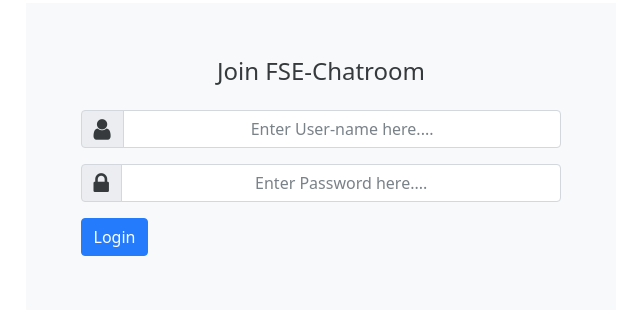
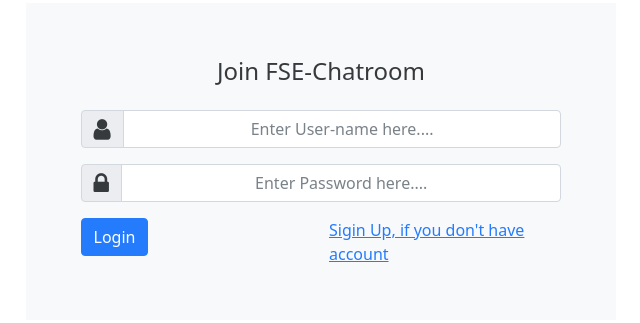
Before and after one commit to pattyish/Simple-Chatroom, a plain HTML site: page front-end/index.html in a window 1280 px wide. Shown: the part 125-448 px from the top of the page, without its empty margins (319-959 px from the left). Drawn offline with nearby package versions, Linux system fonts and the light colour scheme.

Commit message:
fixing bug

```diff
--- a/front-end/index.html
+++ b/front-end/index.html
@@ -24,7 +24,7 @@
     <div class="container" style="padding: 10%;">
         <div class=" col-md-8 offset-md-2 login-form  align-self-center " style="padding: 5%;">
             <div class="col align-self-center" style="padding: 2%;">
-                <form class="row row-cols-lg-auto g-3">
+                <div class="row row-cols-lg-auto g-3">
                     <div class="col-12 text-center">
                         <h4>Join FSE-Chatroom</h4>
                     </div>
@@ -37,17 +37,20 @@
                         </div>
                     </div>
                     <div class="col-12">
-                        <label class="visually-hidden" for="inlineFormInputGroupUsername">Username</label>
+                        <label class="visually-hidden" for="Username">Username</label>
                         <div class="input-group">
                             <div class="input-group-text"><i class="fa fa-lock" style="font-size:24px"></i></div>
                             <input type="password" id="log-password" class="form-control"
                                 placeholder="Enter Password here....">
                         </div>
                     </div>
-                    <div class="col-12">
+                    <div class="col-6">
                         <button type="submit" id="login" class="btn btn-primary">Login</button>
                     </div>
-                </form>
+                    <div class="col-6">
+                        <a href="sign_up.html">Sigin Up, if you don't have account</a>
+                    </div>
+                </div>
             </div>
         </div>
     </div>
```
